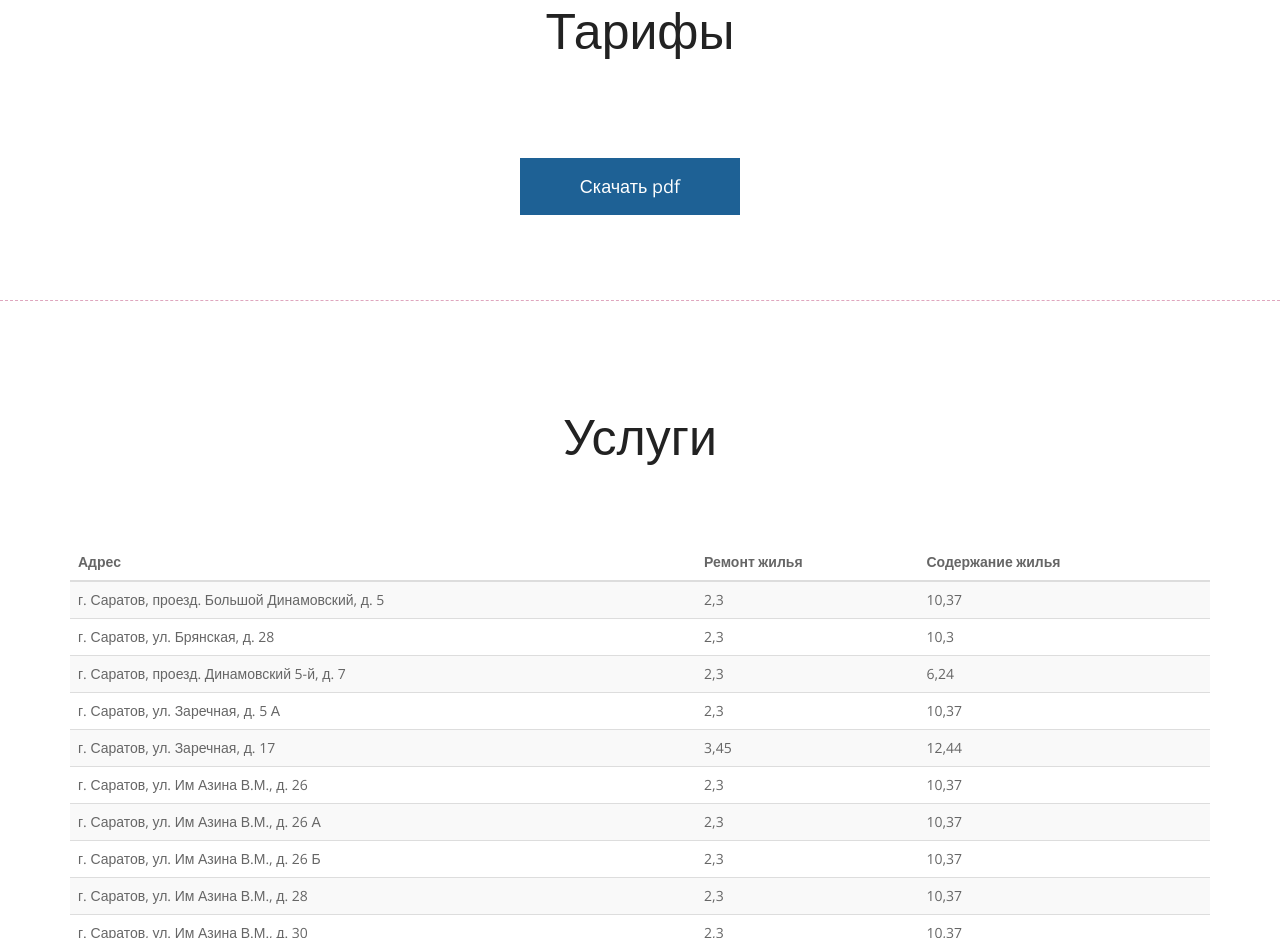
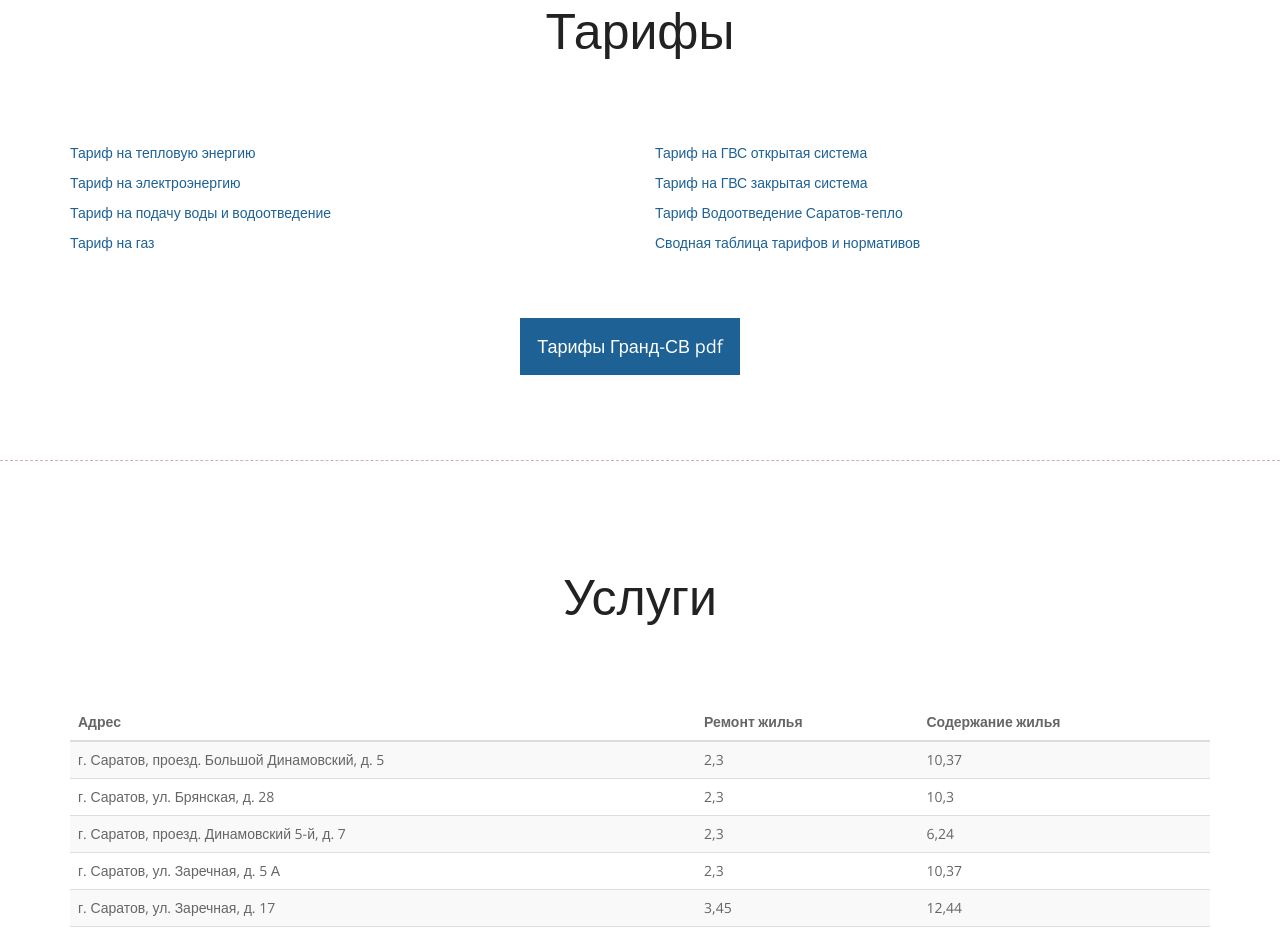
Before and after one commit to grandsv/grandsv.github.io, a plain HTML site: page index.html in a window 1280 px wide. Shown: the part 1096-2034 px from the top of the page. Drawn offline with nearby package versions, Linux system fonts and the light colour scheme; some packages are replaced by stand-ins of ours.

Commit message:
tariff update

```diff
--- a/index.html
+++ b/index.html
@@ -120,9 +120,27 @@
 		<div class="heading text-center">
 			<h2>Тарифы</h2>
 		</div>
+        <div class="row dataTxt">
+            <div class="col-sm-6">
+                <ul>
+                    <li><a href="docs/heat_supply_tariff.pdf">Тариф на тепловую энергию</a></li>
+                    <li><a href="docs/power_supply_tariff.pdf">Тариф на электроэнергию</a></li>
+                    <li><a href="docs/water_discharge_tariff_saratov-heat.pdf">Тариф на подачу воды и водоотведение</a></li>
+                    <li><a href="docs/gas_supply_tariff.pdf">Тариф на газ</a></li>
+                </ul>
+            </div>
+            <div class="col-sm-6">
+                <ul>
+                    <li><a href="docs/heat_water_tariff_open_system.pdf">Тариф на ГВС открытая система</a></li>
+                    <li><a href="docs/heat_water_tariff_closed_system.pdf">Тариф на ГВС закрытая система</a></li>
+                    <li><a href="docs/water_discharge_tariff_saratov-heat.pdf">Тариф Водоотведение Саратов-тепло</a></li>
+                    <li><a href="docs/summary_tariffs_and_norms.pdf">Сводная таблица тарифов и нормативов</a></li>
+                </ul>
+            </div>
+        </div>
 		<div class="row row-reform">
 			<div class="col-sm-12 text-center feature">
-				<a href="docs/tariffs.pdf" class="btn">Скачать pdf</a>
+				<a href="docs/tariffs.pdf" class="btn">Тарифы Гранд-СВ pdf</a>
 			</div>
 		</div>
 	</div>
```
Also changed, not shown: 8 other files.
